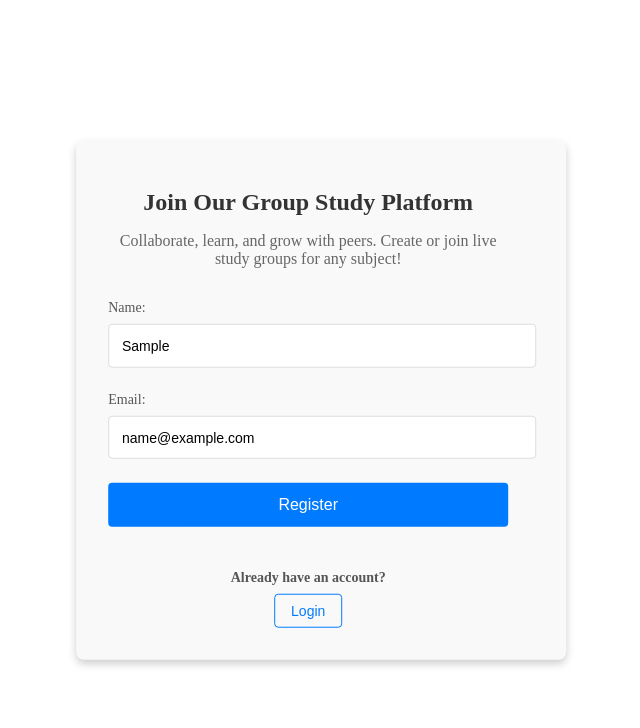
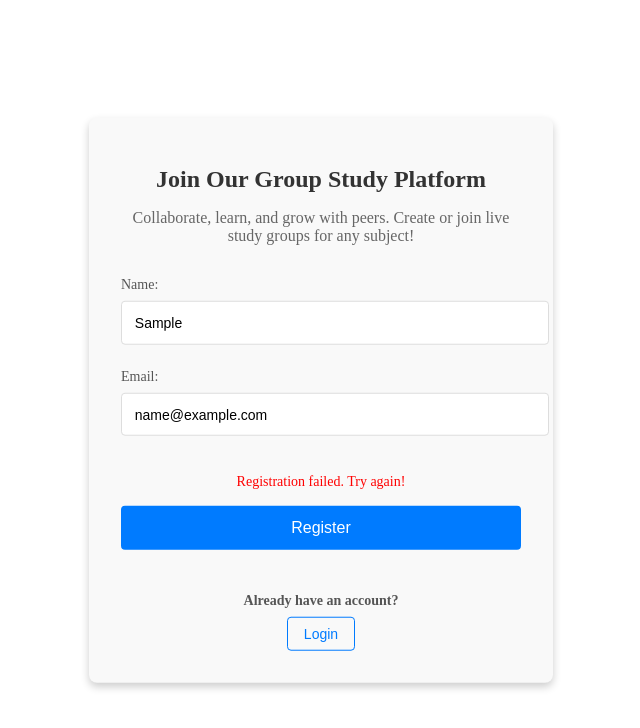
Before and after one commit to SachinKiragi/hostingExp, a React (Vite) app: page / in a window 1280 px wide. Both pictures are taken after typing "Sample", "name@example.com" into the empty fields and a click on the button "Register". Shown: the top 728 px of the page, without its empty margins (319-959 px from the left). Built offline with nearby package versions, Linux system fonts and the light colour scheme; no server answers.

Commit message:
added env

```diff
--- a/src/pages/Login.jsx
+++ b/src/pages/Login.jsx
@@ -4,21 +4,30 @@ import axios from 'axios';
 
 const Login = () => {
   const [email, setEmail] = useState('');
+  const [loading, setLoading] = useState(false); // To disable button during request
+  const [error, setError] = useState('');
   const navigate = useNavigate();
 
-  const handleSubmit = (e) => {
+  const handleSubmit = async (e) => {
     e.preventDefault();
-    axios.post('https://hostingexp-2.onrender.com/login', { email })
-      .then(res => {
-        console.log(res);
-        if(res.data=="Success"){
-            navigate('/home'); // Navigate to the dashboard or desired route
-        }
-      })
-      .catch(err => {
-        console.error(err);
-        alert('Invalid email');
-      });
+    setError('');
+    setLoading(true);
+
+    try {
+      const res = await axios.post('https://hostingexp-2.onrender.com/login', { email: email.trim() });
+      console.log(res);
+
+      if (res.data === "Success") {
+        navigate('/home'); // Navigate to the home page
+      } else {
+        setError('Invalid email or user not found');
+      }
+    } catch (err) {
+      console.error(err);
+      setError('Something went wrong. Please try again.');
+    } finally {
+      setLoading(false);
+    }
   };
 
   return (
@@ -43,8 +52,9 @@ const Login = () => {
             required
           />
         </div>
-        <button type="submit" style={styles.loginButton}>
-          Login
+        {error && <p style={styles.errorText}>{error}</p>}
+        <button type="submit" style={styles.loginButton} disabled={loading}>
+          {loading ? 'Logging in...' : 'Login'}
         </button>
         <div style={styles.signupContainer}>
           <h4 style={styles.signupText}>New to the platform?</h4>
@@ -113,6 +123,12 @@ const styles = {
     cursor: 'pointer',
     fontSize: '16px',
   },
+  errorText: {
+    color: 'red',
+    fontSize: '14px',
+    marginBottom: '1rem',
+    textAlign: 'center',
+  },
   signupContainer: {
     marginTop: '1.5rem',
     textAlign: 'center',
--- a/src/pages/Signup.jsx
+++ b/src/pages/Signup.jsx
@@ -1,25 +1,36 @@
 import axios from 'axios';
 import React, { useState } from 'react';
-import { Link } from 'react-router-dom';
-import { useNavigate } from 'react-router-dom';
+import { Link, useNavigate } from 'react-router-dom';
 
 const Signup = () => {
-
-    const [name, setName] = useState();
-    const [email, setEmail] = useState();
+    const [name, setName] = useState("");  // Initialize state properly
+    const [email, setEmail] = useState("");
+    const [loading, setLoading] = useState(false); // Track submission status
+    const [error, setError] = useState(null);
     const navigate = useNavigate();
 
-    const handleSubmit = (e)=>{
+    const handleSubmit = async (e) => {
         e.preventDefault();
-        axios.post('https://hostingexp-2.onrender.com/register', {name, email})
-        .then(res => {
+
+        if (!name || !email) {
+            setError("All fields are required!");
+            return;
+        }
+
+        setLoading(true);
+        setError(null);
+
+        try {
+            const res = await axios.post('https://hostingexp-2.onrender.com/register', { name, email });
             console.log(res);
-            navigate('/login')
-        })
-        .catch(err => console.log(err));
-
-
+            navigate('/login');
+        } catch (err) {
+            setError("Registration failed. Try again!");
+            console.error(err);
+        } finally {
+            setLoading(false);
         }
+    };
 
     return (
         <div style={styles.container}>
@@ -29,28 +40,40 @@ const Signup = () => {
                     Collaborate, learn, and grow with peers. Create or join live study groups for any subject!
                 </p>
             </div>
-      <form style={styles.form}>
+            <form style={styles.form} onSubmit={handleSubmit}>
                 <div style={styles.formGroup}>
-          <label htmlFor="name" style={styles.label}>
-            Name:
-          </label>
-          <input value={name} onChange={(e)=>setName(e.target.value)} type="text" name="name" id="name" style={styles.input} placeholder="Enter your full name" />
+                    <label htmlFor="name" style={styles.label}>Name:</label>
+                    <input
+                        value={name}
+                        onChange={(e) => setName(e.target.value)}
+                        type="text"
+                        id="name"
+                        style={styles.input}
+                        placeholder="Enter your full name"
+                    />
                 </div>
                 <div style={styles.formGroup}>
-          <label htmlFor="email" style={styles.label}>
-            Email:
-          </label>
-          <input value={email} onChange={(e)=>setEmail(e.target.value)} type="email" name="email" id="email" style={styles.input} placeholder="Enter your email address" />
+                    <label htmlFor="email" style={styles.label}>Email:</label>
+                    <input
+                        value={email}
+                        onChange={(e) => setEmail(e.target.value)}
+                        type="email"
+                        id="email"
+                        style={styles.input}
+                        placeholder="Enter your email address"
+                    />
                 </div>
-        <button onClick={handleSubmit} type="submit" style={styles.registerButton}>
-          Register
+
+                {error && <p style={styles.error}>{error}</p>}
+
+                <button type="submit" style={styles.registerButton} disabled={loading}>
+                    {loading ? "Registering..." : "Register"}
                 </button>
+
                 <div style={styles.loginContainer}>
                     <h4 style={styles.loginText}>Already have an account?</h4>
                     <Link to='/login'>
-          <button type="button" style={styles.loginButton}>
-            Login
-          </button>
+                        <button type="button" style={styles.loginButton}>Login</button>
                     </Link>
                 </div>
             </form>
@@ -62,14 +85,14 @@ const styles = {
     container: {
         maxWidth: '400px',
         margin: 'auto',
-    padding: '2rem 3.6rem 2rem 2rem',
+        padding: '2rem',
         borderRadius: '8px',
         boxShadow: '0 4px 8px rgba(0, 0, 0, 0.2)',
         backgroundColor: '#f9f9f9',
         position: 'absolute',
         top: '50%',
         left: '50%',
-    transform: 'translate(-50%, -50%)'
+        transform: 'translate(-50%, -50%)',
     },
     header: {
         textAlign: 'center',
@@ -111,6 +134,7 @@ const styles = {
         borderRadius: '4px',
         cursor: 'pointer',
         fontSize: '16px',
+        transition: 'background-color 0.3s ease',
     },
     registerButtonHover: {
         backgroundColor: '#0056b3',
@@ -133,6 +157,12 @@ const styles = {
         cursor: 'pointer',
         fontSize: '14px',
     },
+    error: {
+        color: 'red',
+        textAlign: 'center',
+        fontSize: '14px',
+        marginBottom: '1rem',
+    }
 };
 
 export default Signup;
```
Also changed, not shown: index.js (+7 -7 lines). Lines whose indentation alone changed are shown as unchanged.
